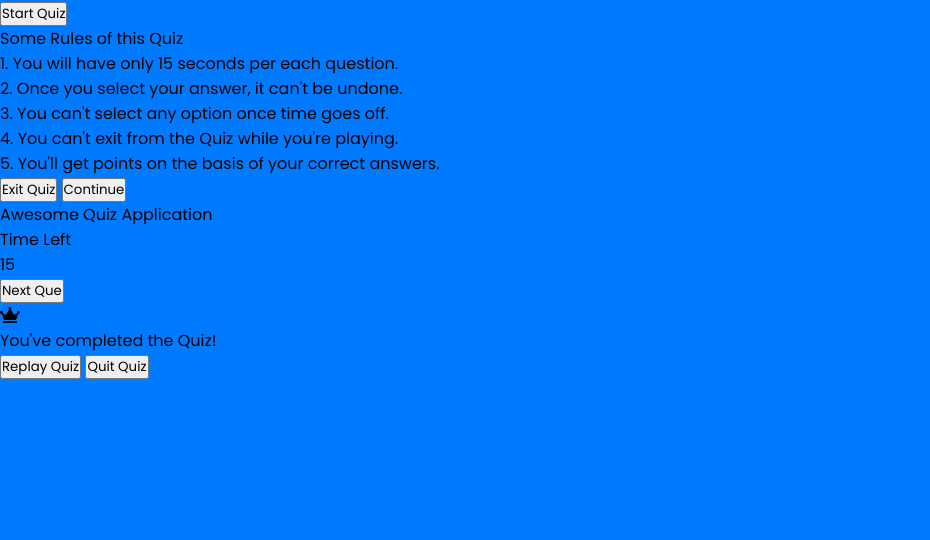
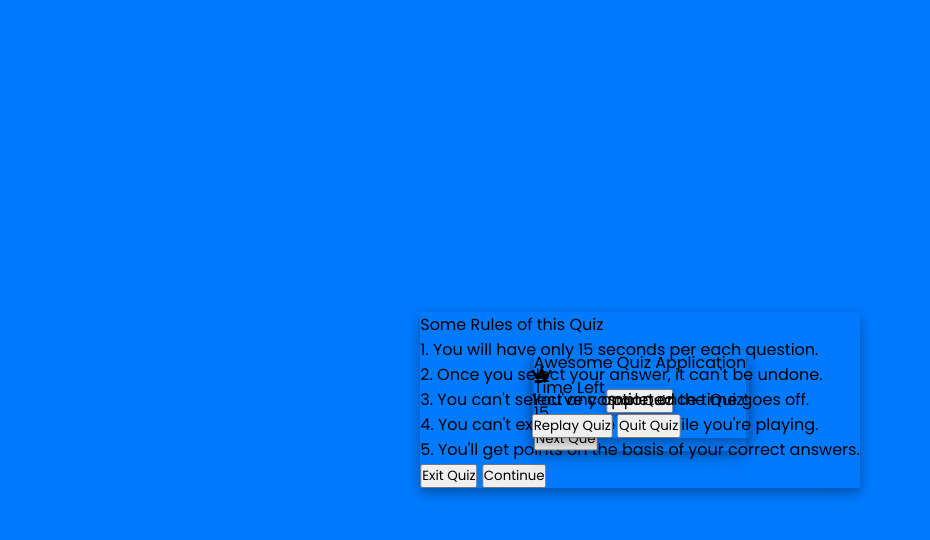
Before and after one commit to alka485/ALAB-316.2.1-Interacting-with-the-Browser, a plain HTML site: page index.html in a window 1280 px wide. Shown: the whole page, without its empty margins (0-930 px from the left). Drawn offline with Linux system fonts and the light colour scheme.

Commit message:
modification style.css

```diff
--- a/style.css
+++ b/style.css
@@ -14,3 +14,15 @@ body{
     color: #fff;
     background: #007bff;
 }
+
+.start_btn,
+.info_box,
+.quiz_box,
+.result_box{
+    position: absolute;
+    top: 50%;
+    left: 50%;
+    transform: translate(-50%, -50%);
+    box-shadow: 0 4px 8px 0 rgba(0, 0, 0, 0.2),
+                0 6px 20px 0 rgba(0, 0, 0, 0.19);
+}
```
